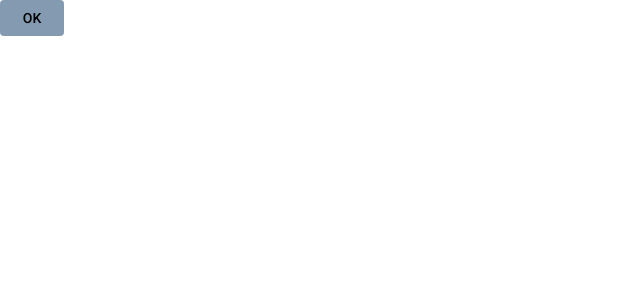
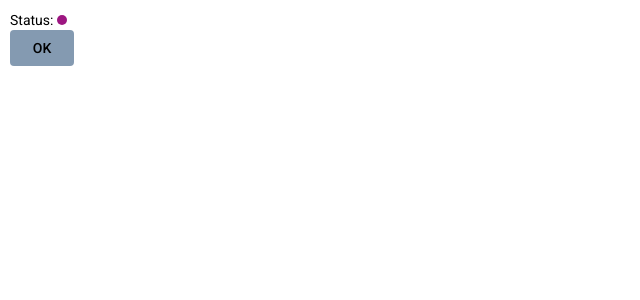
Before and after one commit to schwarzerkater/material-theming-guide, an Angular app in the folder material-theming-guide/: page / in a window 1280 px wide. Shown: the top 300 px of the page, without its empty margins (0-640 px from the left). Built offline with nearby package versions, Linux system fonts and the light colour scheme.

Commit message:
Status indicator with business color

```diff
--- a/material-theming-guide/src/app/app.component.html
+++ b/material-theming-guide/src/app/app.component.html
@@ -1 +1,4 @@
-<button mat-button class="confirm-button">OK</button>
+<div class="dashboard">
+  <div><app-status-indicator></app-status-indicator></div>
+  <div><button mat-button class="confirm-button">OK</button></div>
+</div>
--- a/material-theming-guide/src/app/app.component.scss
+++ b/material-theming-guide/src/app/app.component.scss
@@ -0,0 +1,5 @@
+.dashboard {
+  padding: 10px 10px;
+  display: flex;
+  flex-direction: column;
+}
--- a/material-theming-guide/src/app/app.module.ts
+++ b/material-theming-guide/src/app/app.module.ts
@@ -3,11 +3,13 @@ import { NgModule } from '@angular/core';
 
 import { AppComponent } from './app.component';
 import { BrowserAnimationsModule } from '@angular/platform-browser/animations';
-import { MatButtonModule } from '@angular/material/button'
+import { MatButtonModule } from '@angular/material/button';
+import { StatusIndicatorComponent } from './status-indicator/status-indicator.component'
 
 @NgModule({
   declarations: [
-    AppComponent
+    AppComponent,
+    StatusIndicatorComponent
   ],
   imports: [
     BrowserModule,
--- /dev/null
+++ b/material-theming-guide/src/app/status-indicator/status-indicator.component.html
@@ -0,0 +1 @@
+Status: <span class="status-circle super-special-status"></span>
--- /dev/null
+++ b/material-theming-guide/src/app/status-indicator/status-indicator.component.scss
@@ -0,0 +1,14 @@
+@mixin status-indicator-theme($theme) {
+  $business: map-get($theme, business);
+
+  .super-special-status {
+    background: mat-color($business, super-special-status);
+  }
+}
+
+.status-circle {
+  height: 10px;
+  width: 10px;
+  border-radius: 50%;
+  display: inline-block;
+}
--- a/material-theming-guide/src/theme.scss
+++ b/material-theming-guide/src/theme.scss
@@ -1,14 +1,20 @@
 @import '~@angular/material/theming';
 @import 'styles-colors';
+@import 'src/app/status-indicator/status-indicator.component';
 
 @mixin custom-components-theme($theme) {
   @include styles-colors-theme($theme);
+  @include status-indicator-theme($theme);
 }
 
 // Include the common styles for Angular Material. We include this here so that you only
 // have to load a single css file for Angular Material in your app.
 // Be sure that you only ever include this mixin once!
 @include mat-core();
+
+$mtg-business: (
+  super-special-status: #9d1681
+);
 
 $mtg-primary: (
   100: #b6c4d2,
@@ -52,7 +58,10 @@ $mtg-primary-palette: mat-palette($mtg-primary, 500, 300, 700);
 $mtg-accent-palette: mat-palette($mtg-accent, 500, 300, 700);
 $mtg-warn-palette: mat-palette($mtg-warn, 500, 300, 700);
 
-$mtg-theme: mat-light-theme($mtg-primary-palette, $mtg-accent-palette, $mtg-warn-palette);
+$mtg-theme: map-merge(
+    mat-light-theme($mtg-primary-palette, $mtg-accent-palette, $mtg-warn-palette),
+    (business: $mtg-business)
+);
 $mtg-force-primary-theme: mat-light-theme($mtg-primary-palette, $mtg-primary-palette, $mtg-warn-palette);
 
 @include angular-material-theme($mtg-force-primary-theme);
```
Also changed, not shown: material-theming-guide/src/app/status-indicator/status-indicator.component.ts (added, +8 -0 lines).
